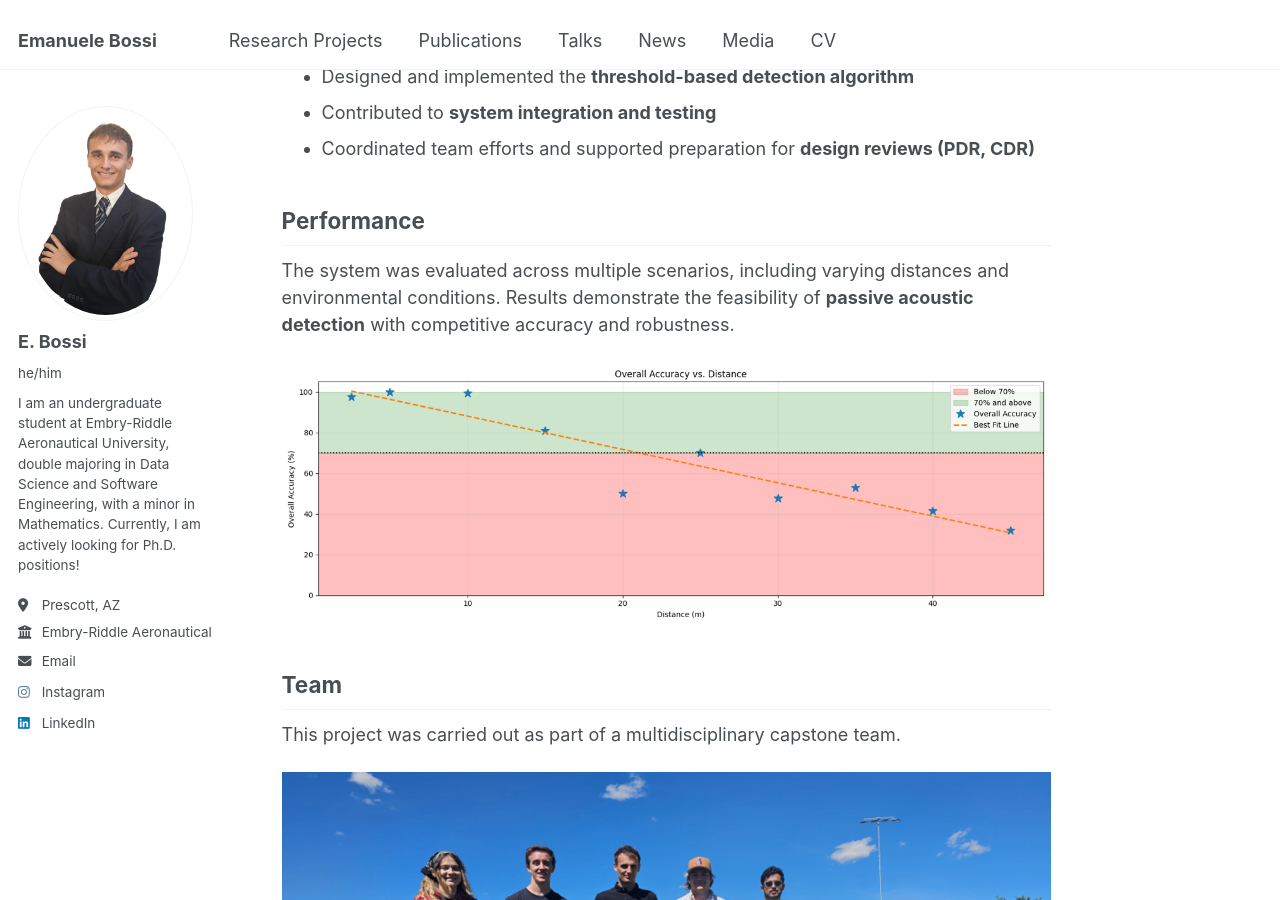
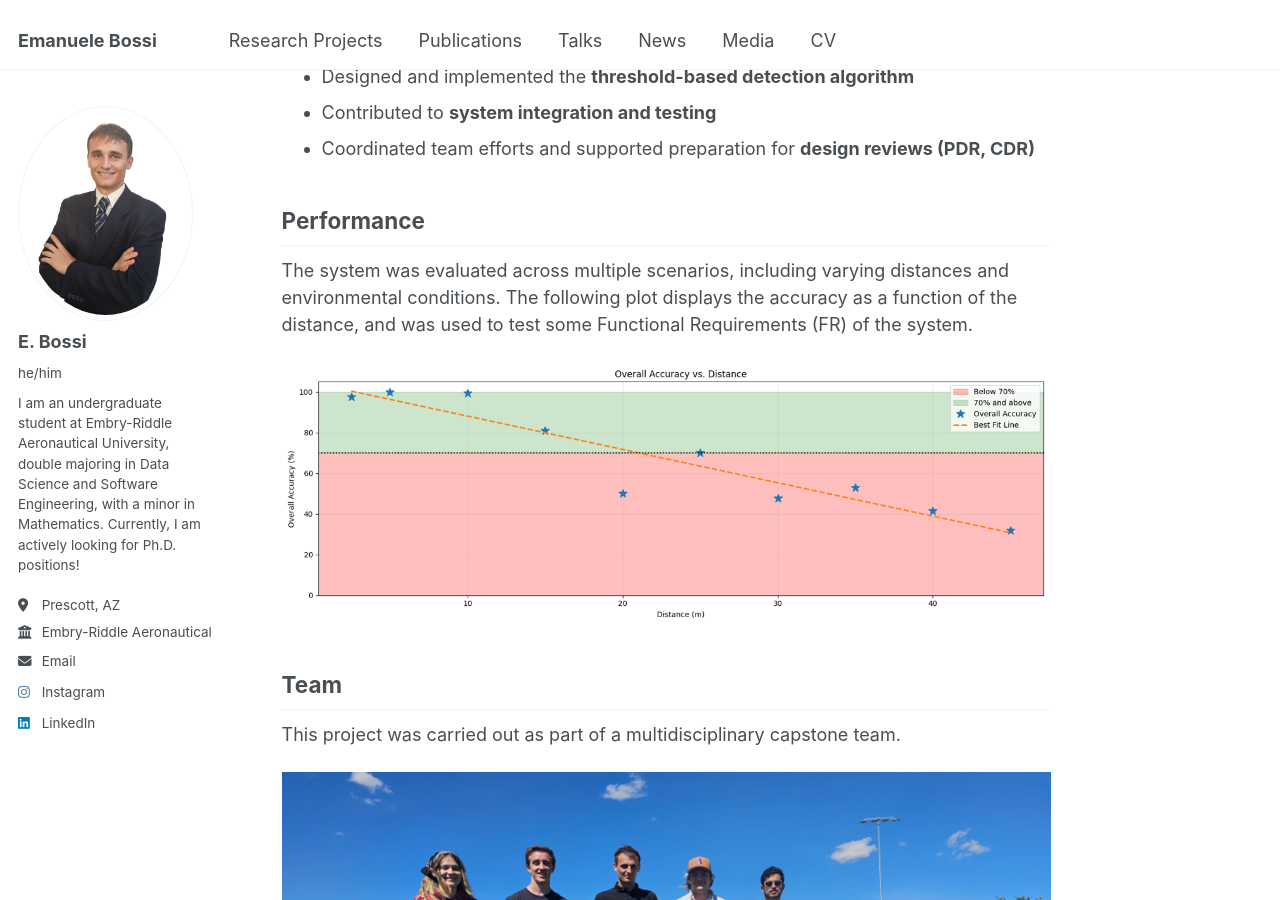
Before and after one commit to bossiemanuele/bossiemanuele.github.io, a Jekyll site: the page built from _portfolio/02_Capstone.md, in a window 1280 px wide and 900 px high, scrolled down 1727 px. Built offline with Jekyll 4.4.1, drawn with Linux system fonts in a browser that asks for light colours.

Commit message:
Update 02_Capstone.md

```diff
--- a/_portfolio/02_Capstone.md
+++ b/_portfolio/02_Capstone.md
@@ -78,7 +78,7 @@ As **Team Lead**, I played a central role in both the technical development and
 
 ## Performance
 
-The system was evaluated across multiple scenarios, including varying distances and environmental conditions. Results demonstrate the feasibility of **passive acoustic detection** with competitive accuracy and robustness.
+The system was evaluated across multiple scenarios, including varying distances and environmental conditions. The following plot displays the accuracy as a function of the distance, and was used to test some Functional Requirements (FR) of the system.
 
 <img src='/images/DroneAccuracy.png'>
 
```
